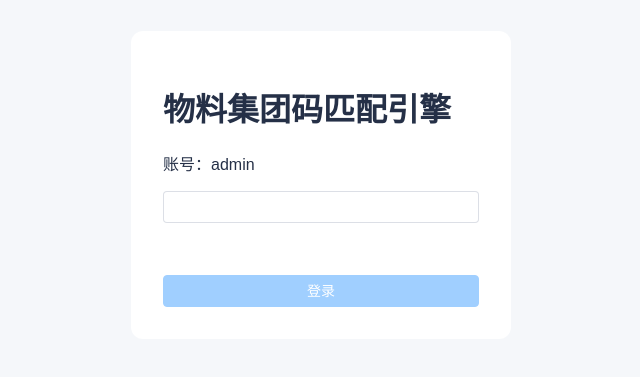
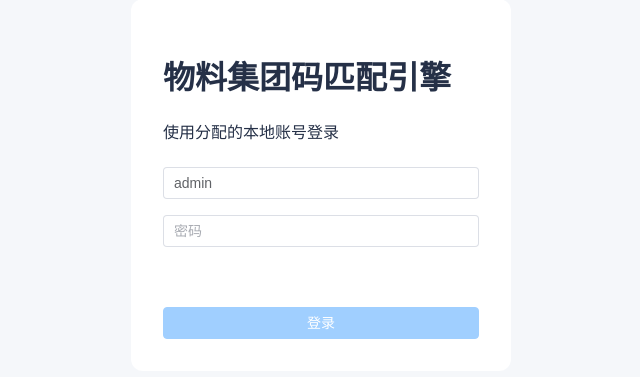
Before and after one commit to boristown/MATERIAL_MATCHER, a Vue app in the folder web/: page /login in a window 1280 px wide. Shown: the part 215-592 px from the top of the page, without its empty margins (319-959 px from the left). Built offline with nearby package versions, Linux system fonts and the light colour scheme.

Commit message:
feat: 支持多账号登录与强制改密

```diff
--- a/web/src/views/LoginView.vue
+++ b/web/src/views/LoginView.vue
@@ -3,17 +3,54 @@ import { ref } from 'vue'
 import { useRouter } from 'vue-router'
 import { api } from '../api'
 
+const username = ref('admin')
 const password = ref('')
+const newPassword = ref('')
+const confirmPassword = ref('')
 const error = ref('')
+const busy = ref(false)
+const passwordChangeRequired = ref(false)
 const router = useRouter()
 
 async function login(): Promise<void> {
   error.value = ''
+  busy.value = true
   try {
-    await api.post('/auth/login', { username: 'admin', password: password.value })
+    const response = await api.post('/auth/login', { username: username.value.trim(), password: password.value })
+    if (response.data?.user?.must_change_password) {
+      passwordChangeRequired.value = true
+      return
+    }
     await router.push('/tasks')
   } catch (exception) {
     error.value = (exception as Error).message
+  } finally {
+    busy.value = false
+  }
+}
+
+async function changePassword(): Promise<void> {
+  error.value = ''
+  if (newPassword.value.length < 10) {
+    error.value = '新密码至少需要10个字符，并同时包含字母和数字'
+    return
+  }
+  if (newPassword.value !== confirmPassword.value) {
+    error.value = '两次输入的新密码不一致'
+    return
+  }
+  busy.value = true
+  try {
+    await api.post('/auth/change-password', { current_password: password.value, new_password: newPassword.value })
+    password.value = ''
+    newPassword.value = ''
+    confirmPassword.value = ''
+    passwordChangeRequired.value = false
+    error.value = '密码修改成功，请使用新密码重新登录'
+  } catch (exception) {
+    error.value = (exception as Error).message
+  } finally {
+    busy.value = false
   }
 }
 </script>
@@ -22,10 +59,25 @@ async function login(): Promise<void> {
   <div class="login">
     <div class="card">
       <h1>物料集团码匹配引擎</h1>
-      <p>账号：admin</p>
-      <el-input v-model="password" type="password" show-password @keyup.enter="login" />
-      <p class="error">{{ error }}</p>
-      <el-button type="primary" class="full" :disabled="!password" @click="login">登录</el-button>
+      <template v-if="!passwordChangeRequired">
+        <p>使用分配的本地账号登录</p>
+        <el-input v-model="username" placeholder="用户名" autocomplete="username" />
+        <el-input v-model="password" type="password" show-password placeholder="密码" autocomplete="current-password" @keyup.enter="login" />
+        <p class="error">{{ error }}</p>
+        <el-button type="primary" class="full" :loading="busy" :disabled="!username.trim()||!password" @click="login">登录</el-button>
+      </template>
+      <template v-else>
+        <p>账号 {{ username }} 需要先修改初始/重置密码。</p>
+        <el-alert title="新密码至少10个字符，并同时包含字母和数字。修改成功后需要重新登录。" type="warning" :closable="false" />
+        <el-input v-model="newPassword" type="password" show-password placeholder="新密码" autocomplete="new-password" />
+        <el-input v-model="confirmPassword" type="password" show-password placeholder="再次输入新密码" autocomplete="new-password" @keyup.enter="changePassword" />
+        <p class="error">{{ error }}</p>
+        <el-button type="primary" class="full" :loading="busy" :disabled="!newPassword||!confirmPassword" @click="changePassword">修改密码</el-button>
+      </template>
     </div>
   </div>
 </template>
+
+<style scoped>
+.card .el-input{margin:8px 0}.card .el-alert{margin:12px 0}.error{min-height:20px;color:#c45656}
+</style>
```
